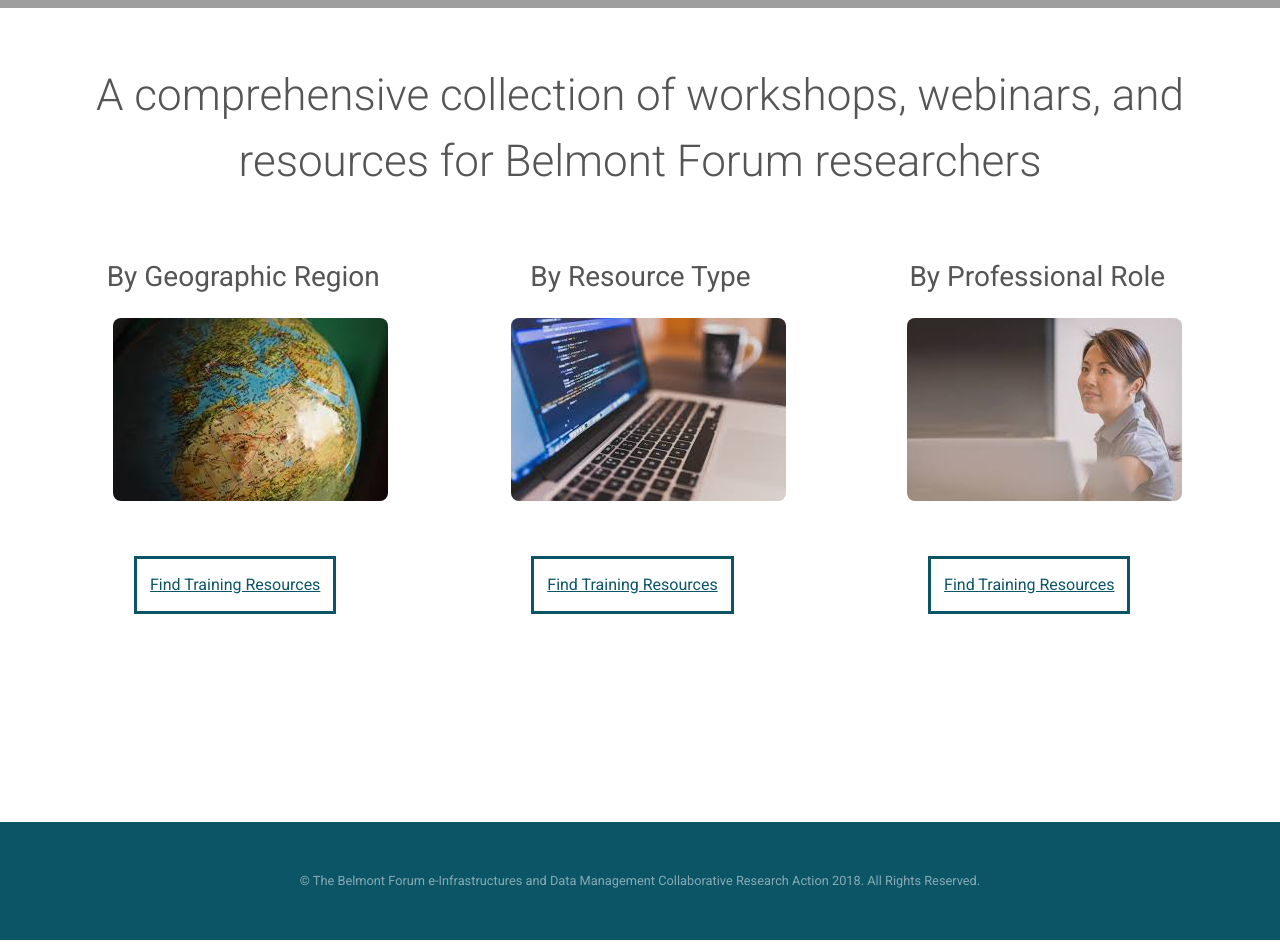
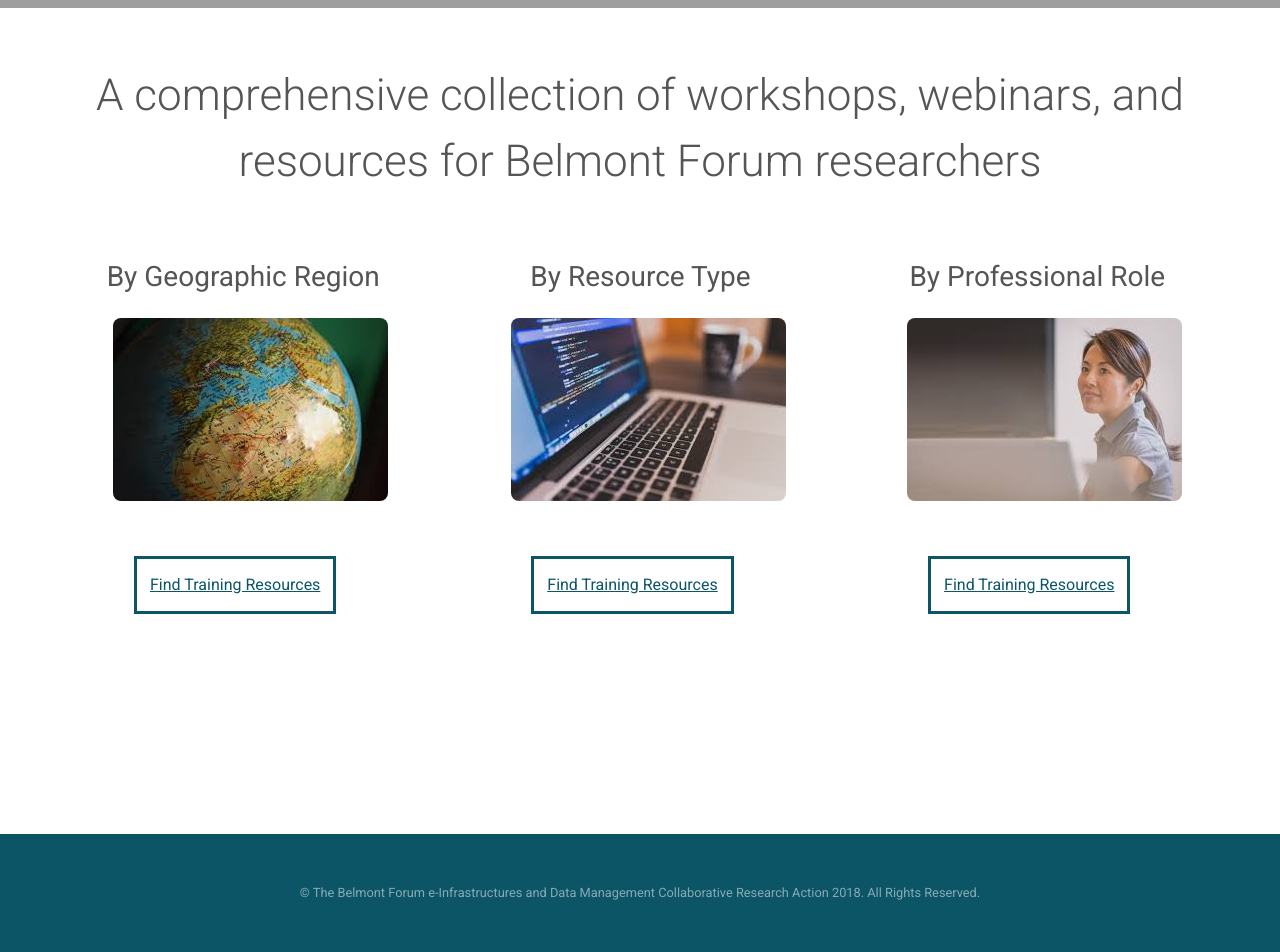
Before and after one commit to bfe-inf/toolkit, a Jekyll site: the page built from dmt-root.html, in a window 1280 px wide. Shown: the part 282-1234 px from the top of the page. Built offline with Jekyll 4.4.1, drawn with Linux system fonts in a browser that asks for light colours; grey boxes are pictures that could not be loaded.

Commit message:
Update dmt-root.html

```diff
--- a/dmt-root.html
+++ b/dmt-root.html
@@ -52,7 +52,7 @@
 					</header>
 			</section>
 			<!-- Intro -->
-			<section id="two" class="wrapper style3" style="padding-bottom: 168px;">
+			<section id="two" class="wrapper style3" style="padding-bottom: 180px;">
 				<div class="inner">
 					<div id="flexgrid">
 						<div>
```
